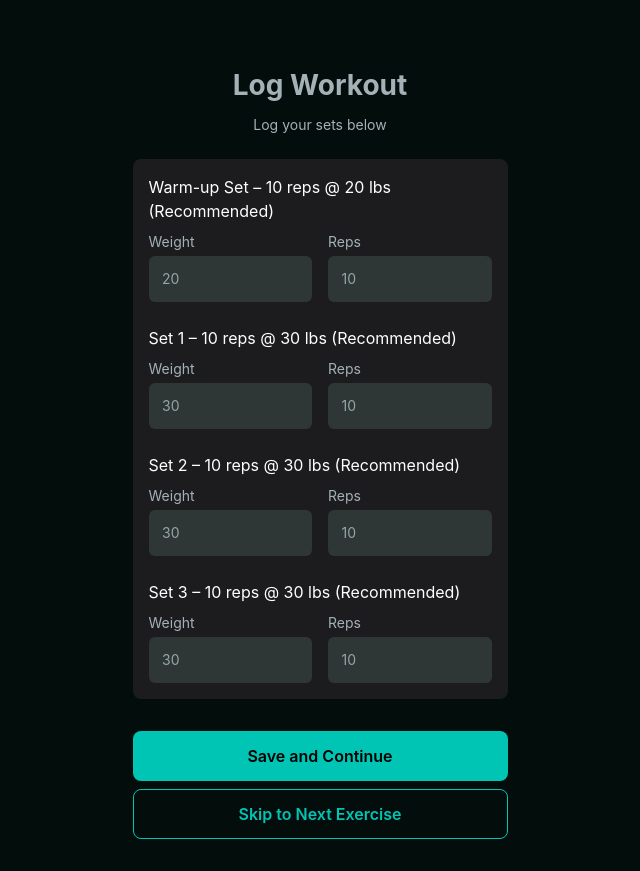
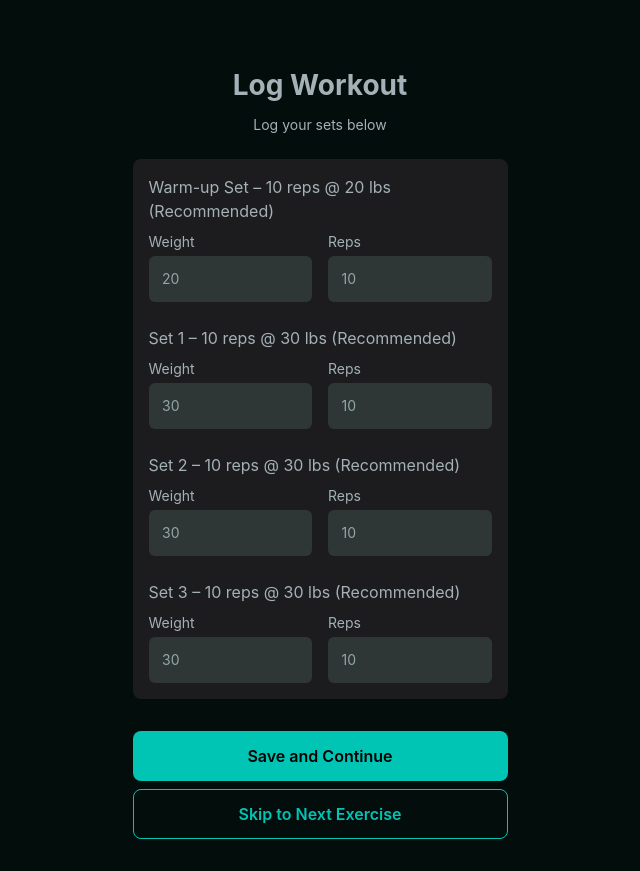
Before and after one commit to Cintegras/formcoach-dev, a React (Vite) app: page /workout-tracking/1 in a window 1280 px wide. Shown: the whole page, without its empty margins (320-960 px from the left). Built offline with nearby package versions, Linux system fonts and the light colour scheme.

Commit message:
Replace white fonts with A4B1B7

```diff
--- a/src/pages/LogWorkout.tsx
+++ b/src/pages/LogWorkout.tsx
@@ -120,7 +120,7 @@ const LogWorkout = () => {
       <div className="bg-[#1C1C1E] rounded-lg p-4 mb-6">
         {sets.map((set, index) => (
           <div key={index} className="mb-6 last:mb-0">
-            <p className="font-normal text-[16px] text-[#A4B1B7 mb-2">
+            <p className="font-normal text-[16px] text-[#A4B1B7] mb-2">
               {set.label} – {set.reps} reps @ {set.weight} lbs (Recommended)
             </p>
 
```
